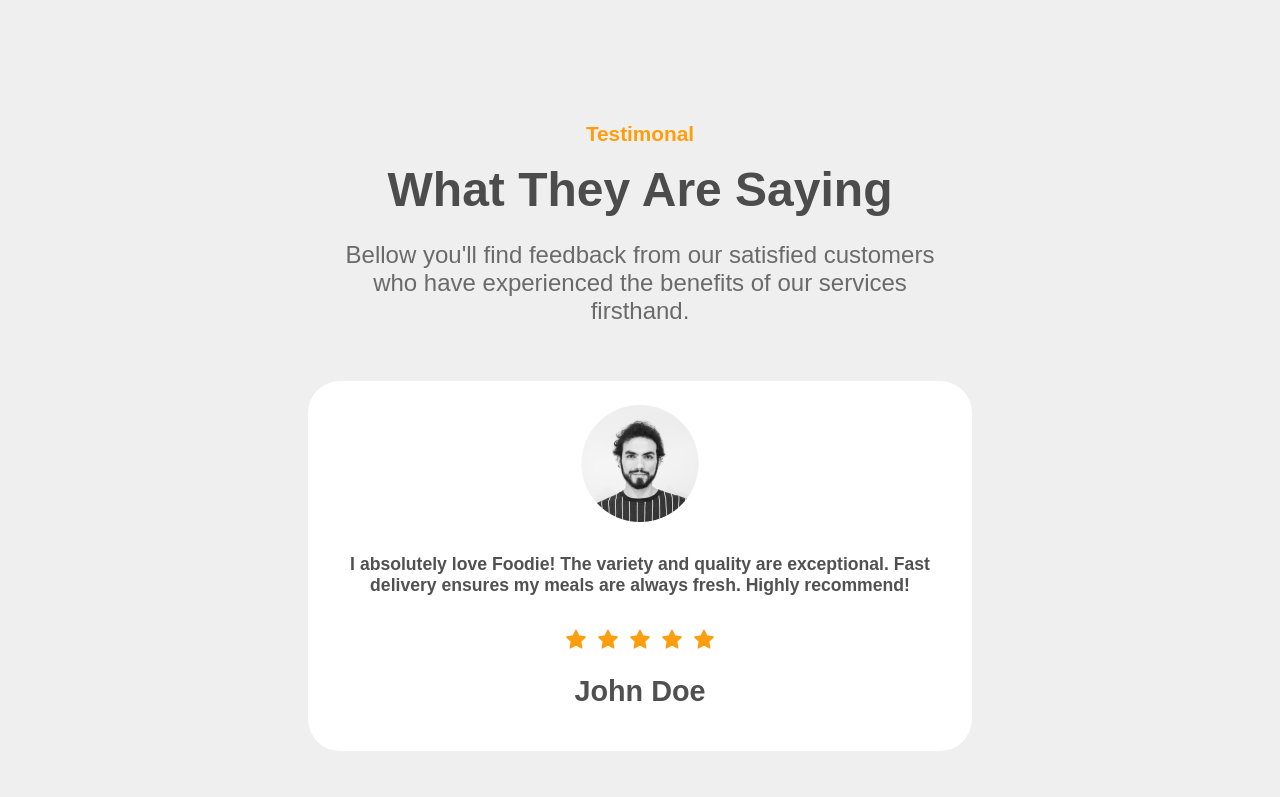
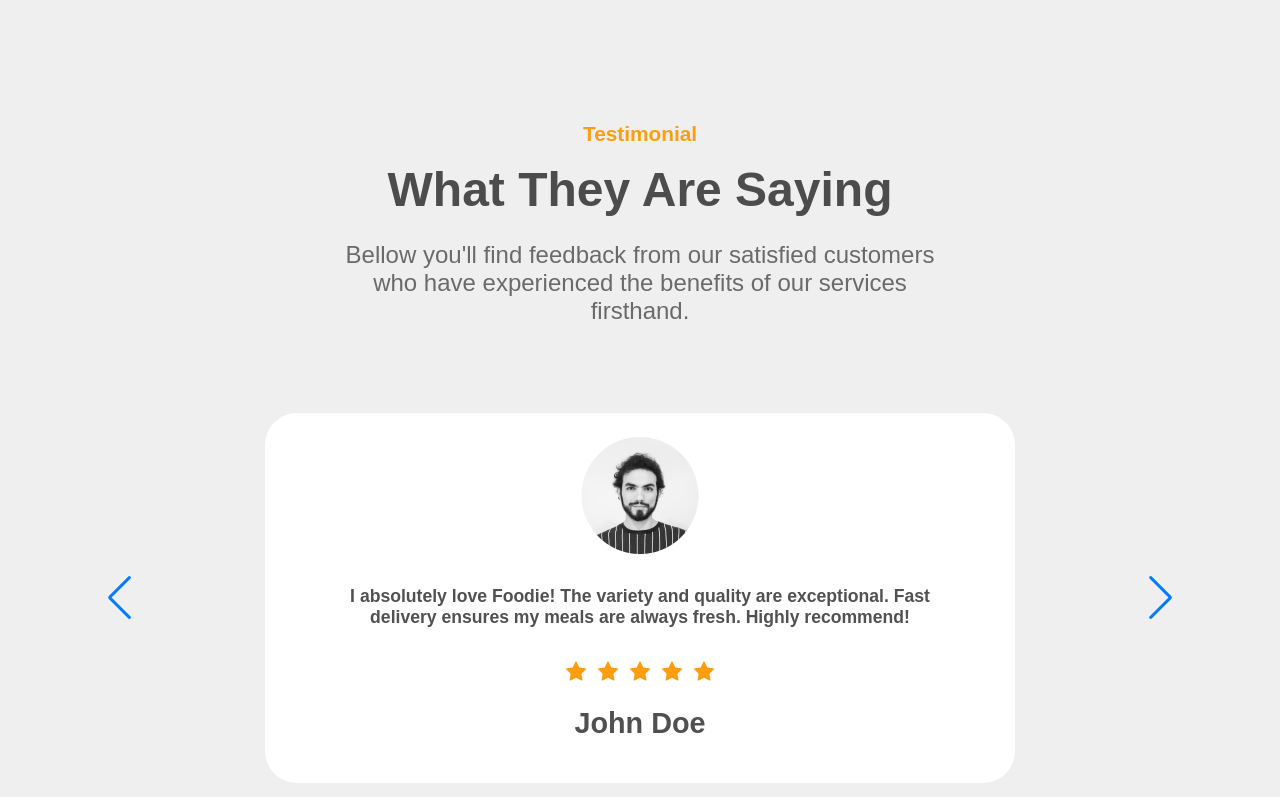
Before and after one commit to ClementMadiot/Web_Design_Foodie_React, a React (Create React App) app: page / in a window 1280 px wide. Shown: the part 2300-3097 px from the top of the page. Built offline with nearby package versions, Linux system fonts and the light colour scheme.

Commit message:
add swiper + multiple testimonial

```diff
--- a/package.json
+++ b/package.json
@@ -14,6 +14,7 @@
     "react-dom": "^18.3.1",
     "react-icons": "^5.2.1",
     "react-scripts": "5.0.1",
+    "swiper": "^11.1.3",
     "web-vitals": "^2.1.4"
   },
   "scripts": {
--- a/src/App.css
+++ b/src/App.css
@@ -81,6 +81,18 @@ button:hover {
 svg {
   font-size: 1.5rem;
 }
+/*; swiper part  */
+.swiper {
+  margin-top: 2rem;
+  padding-bottom: 3rem;
+  width: 100%;
+}
+.pagination {
+  bottom: 0;
+  padding-bottom: 4px;
+}
+
+
 /* General class  */
 .secondary-btn {
   display: flex;
--- /dev/null
+++ b/src/components/SwiperCustomer.jsx
@@ -0,0 +1,92 @@
+// import Swiper JS
+import { Swiper, SwiperSlide } from 'swiper/react'
+import SwiperCore from 'swiper/core'
+import { Navigation, Pagination } from 'swiper/modules'
+import 'swiper/swiper-bundle.css'
+// Import Photo + icon
+import ProfilePic from '../assets/images/john-doe-image.png'
+import { AiFillStar } from 'react-icons/ai'
+
+SwiperCore.use([Navigation, Pagination])
+
+export default function SwiperCustomer() {
+  const styleWHite = { color: '#6a6a6a' }
+
+  const testimonialArray = [
+    {
+      id: 'C1',
+      img: ProfilePic,
+      desc: `I absolutely love Foodie! The variety and quality are exceptional. Fast delivery ensures my meals are always fresh. Highly recommend!`,
+      name: `John Doe`,
+      stars: [
+        <AiFillStar key='A1'/>,
+        <AiFillStar key='A2' />,
+        <AiFillStar key='A3' />,
+        <AiFillStar key='A4' />,
+        <AiFillStar key='A5' />,
+      ],
+    },
+    {
+      id: 'C2',
+      img: ProfilePic,
+      desc: `lorem2 What They Are Saying`,
+      name: `Bob Lelone`,
+      stars: [
+        <AiFillStar key='AA1'/>,
+        <AiFillStar key='AA2' />,
+        <AiFillStar key='AA3' />,
+        <AiFillStar key='AA4' />,
+        <AiFillStar key='AA5' style={styleWHite} />,
+      ],
+    },
+    {
+      id: 'C3',
+      img: ProfilePic,
+      desc: `Bellow you'll find feedback from our satisfied customers who have experienced the benefits of our services firsthand.`,
+      name: `Jean-Paul Belmondo`,
+      stars: [
+        <AiFillStar key='AAA1'/>,
+        <AiFillStar key='AAA2' />,
+        <AiFillStar key='AAA3' />,
+        <AiFillStar key='AAA4' style={styleWHite}  />,
+        <AiFillStar key='AAA5' style={styleWHite} />,
+      ],
+    },
+  ]
+
+  return (
+    <Swiper
+      id="swiper"
+      loop={true}
+      slidesPerView={1}
+      // onReachEnd={() => {
+      //   console.log('reach end')
+      //   const tmp = testimonialArray.unshift()
+      //   testimonialArray.push(tmp)
+      // }}
+      navigation
+      pagination={{
+        clickable: true,
+        type: 'bullets',
+        dynamicBullets: true,
+      }}
+    >
+      <div className="swiper">
+        {testimonialArray.map((item, i) => (
+          <SwiperSlide
+          key={item.id}
+            id={`slide-${testimonialArray.length}`}
+            style={{ listStyle: 'none' }}
+          >
+            <div className="testimonial-card">
+              <img src={item.img} alt={item.name} />
+              <p>{item.desc}</p>
+              <div className="testimonials-stars-container">{item.stars}</div>
+              <h4>{item.name}</h4>
+            </div>
+          </SwiperSlide>
+        ))}
+      </div>
+    </Swiper>
+  )
+}
--- a/src/components/Testimonials.jsx
+++ b/src/components/Testimonials.jsx
@@ -1,29 +1,18 @@
-import ProfilePic from '../assets/images/john-doe-image.png'
-import { AiFillStar } from 'react-icons/ai'
+import SwiperCustomer from './SwiperCustomer'
 
-const Testimonials = () => {
+
+function Testimonials() {
+
   return (
     <section id="Testimonials">
       <div className="section-title">
-        <h3>Testimonal</h3>
+        <h3>Testimonial</h3>
         <h2>What They Are Saying</h2>
         <p>
-        Bellow you'll find feedback from our satisfied customers who have experienced the benefits of our services firsthand.
+          Bellow you'll find feedback from our satisfied customers who have
+          experienced the benefits of our services firsthand.
         </p>
-        <div className="testimonial-card">
-          <img src={ProfilePic} alt="John Doe" />
-          <p>
-          I absolutely love Foodie! The variety and quality are exceptional. Fast delivery ensures my meals are always fresh. Highly recommend!
-          </p>
-          <div className="testimonials-stars-container">
-            <AiFillStar />
-            <AiFillStar />
-            <AiFillStar />
-            <AiFillStar />
-            <AiFillStar />
-          </div>
-          <h4>John Doe</h4>
-        </div>
+        <SwiperCustomer />
       </div>
     </section>
   )
```
Also changed, not shown: 1 other file (tests, documents, lock files or other folders).
